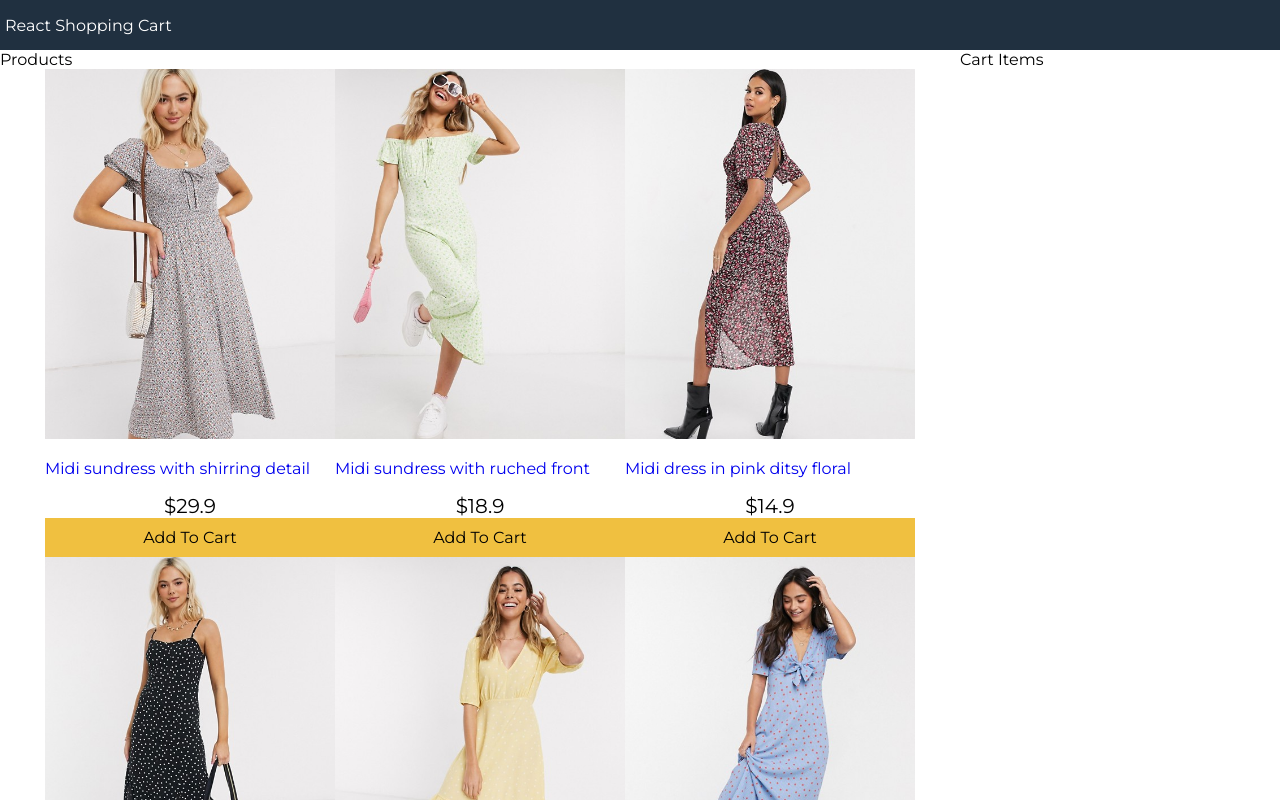
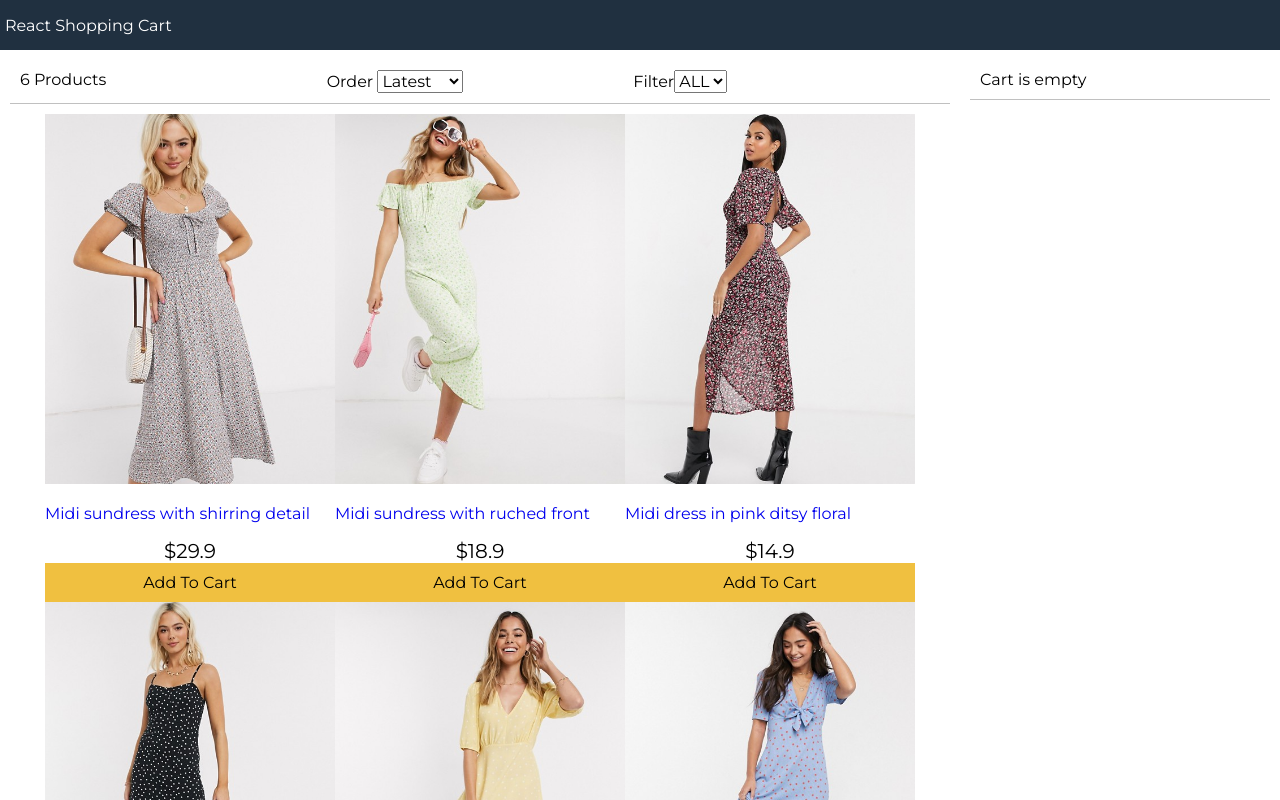
Before and after one commit to Qweffy/react-shopping-cart, a React (Create React App) app: page / in a window 1280 px wide. Shown: the top 800 px of the page. Built offline with nearby package versions, Linux system fonts and the light colour scheme.

Commit message:
carritox

```diff
--- a/src/App.js
+++ b/src/App.js
@@ -1,4 +1,6 @@
 import React from "react";
+import Cart from "./components/Cart";
+import Filter from "./components/Filter";
 import Products from "./components/Products";
 import data from "./data.json";
 
@@ -7,10 +9,67 @@ class App extends React.Component {
     super();
     this.state = {
       products: data.products,
+      cartItems: [],
       size: "",
       sort: "",
     };
   }
+  removeFromCart = (product) => {
+    const cartItems = this.state.cartItems.slice();
+    this.setState({
+      cartItems: cartItems.filter((x) => x._id !== product._id),
+    });
+  };
+
+  addToCart = (product) => {
+    const cartItems = this.state.cartItems.slice();
+    let alreadyInCart = false;
+    cartItems.forEach((item) => {
+      if (item._id === product._id) {
+        item.count++;
+        alreadyInCart = true;
+      }
+    });
+    if (!alreadyInCart) {
+      cartItems.push({ ...product, count: 1 });
+    }
+    this.setState({ cartItems });
+  };
+  sortProducts = (event) => {
+    const sort = event.target.value;
+
+    this.setState((state) => ({
+      sort: sort,
+      products: this.state.products
+        .slice()
+        .sort((a, b) =>
+          sort === "lowest"
+            ? a.price < b.price
+              ? 1
+              : -1
+            : sort === "highest"
+            ? a.price > b.price
+              ? 1
+              : -1
+            : a._id > b._id
+            ? 1
+            : -1
+        ),
+    }));
+  };
+  filterProducts = (event) => {
+    if (event.target.value === "") {
+      this.setState({ size: event.target.value, products: data.products });
+    } else {
+      this.setState({
+        size: event.target.value,
+        products: data.products.filter(
+          (product) => product.availableSizes.indexOf(event.target.value) >= 0
+        ),
+      });
+    }
+  };
+
   render() {
     return (
       <div className="grid-container">
@@ -20,10 +79,26 @@ class App extends React.Component {
         <main>
           <div className="content">
             <div className="main">
-              Products
-              <Products products={this.state.products}> </Products>
+              <Filter
+                count={this.state.products.length}
+                size={this.state.size}
+                sort={this.state.sort}
+                filterProducts={this.filterProducts}
+                sortProducts={this.sortProducts}
+              ></Filter>
+              <Products
+                products={this.state.products}
+                addToCart={this.addToCart}
+              >
+                {" "}
+              </Products>
             </div>
-            <div className="sidebar">Cart Items</div>
+            <div className="sidebar">
+              <Cart
+                cartItems={this.state.cartItems}
+                removeFromCart={this.removeFromCart}
+              ></Cart>
+            </div>
           </div>
         </main>
         <footer>All right is reserved</footer>
--- /dev/null
+++ b/src/components/Cart.js
@@ -0,0 +1,55 @@
+import React, { Component } from "react";
+import formatCurrency from "../util";
+
+export default class Cart extends Component {
+  render() {
+    const { cartItems } = this.props;
+    return (
+      <div>
+        {cartItems.length === 0 ? (
+          <div className="cart cart-header">Cart is empty</div>
+        ) : (
+          <div className="cart cart-header">
+            You have {cartItems.length} in the cart {""}
+          </div>
+        )}
+
+        <div>
+          <div className="cart">
+            <ul className="cart-items">
+              {cartItems.map((item) => (
+                <li key={item._id}>
+                  <div>
+                    <img src={item.image} alt={item.title}></img>
+                  </div>
+                  <div>{item.title}</div>
+                  <div className="right">
+                    {formatCurrency(item.price)} x {item.count}{" "}
+                    <button
+                      className="button"
+                      onClick={() => this.props.removeFromCart(item)}
+                    >
+                      Remove
+                    </button>
+                  </div>
+                </li>
+              ))}
+            </ul>
+          </div>
+          {cartItems.length !== 0 && (
+            <div className="cart">
+              <div className="total">
+                <div>
+                  {formatCurrency(
+                    cartItems.reduce((a, c) => a + c.price * c.count, 0)
+                  )}
+                </div>
+                <button className="button primary">Proceed</button>
+              </div>
+            </div>
+          )}
+        </div>
+      </div>
+    );
+  }
+}
--- /dev/null
+++ b/src/components/Filter.js
@@ -0,0 +1,31 @@
+import React, { Component } from "react";
+
+export default class Filter extends Component {
+  render() {
+    return (
+      <div className="filter">
+        <div className="filter-result">{this.props.count} Products</div>
+        <div className="filter-sort">
+          Order{" "}
+          <select value={this.props.sort} onChange={this.props.sortProducts}>
+            <option>Latest</option>
+            <option value="lowest">Lowest</option>
+            <option value="highest">Highest</option>
+          </select>
+        </div>
+        <div className="filter-size">
+          Filter
+          <select value={this.props.size} onChange={this.props.filterProducts}>
+            <option value="">ALL</option>
+            <option value="XS">XS</option>
+            <option value="S">S</option>
+            <option value="M">M</option>
+            <option value="L">L</option>
+            <option value="XL">XL</option>
+            <option value="XXL">XXL</option>
+          </select>
+        </div>
+      </div>
+    );
+  }
+}
--- a/src/components/Products.js
+++ b/src/components/Products.js
@@ -16,7 +16,13 @@ export default class Products extends Component {
                 <div className="product-price">
                   <div>{formatCurrency(product.price)}</div>{" "}
                 </div>
-                <button className="button primary"> Add To Cart</button>
+                <button
+                  onClick={() => this.props.addToCart(product)}
+                  className="button primary"
+                >
+                  {" "}
+                  Add To Cart
+                </button>
               </div>
             </li>
           ))}
--- a/src/index.css
+++ b/src/index.css
@@ -133,3 +133,59 @@ footer {
 .button.primary {
   background-color: #f0c040;
 }
+
+.filter {
+  display: flex;
+  justify-content: space-between;
+  padding: 1rem;
+  margin: 1rem;
+  border-bottom: 0.1rem #c0c0c0 solid;
+}
+.filter div {
+  flex: 1;
+}
+
+.cart {
+  padding: 1rem;
+  margin: 1rem;
+  display: flex;
+}
+.cart-header {
+  border-bottom: 0.1rem #c0c0c0 solid;
+}
+
+.cart-items {
+  padding: 0;
+  width: 100%;
+  list-style-type: none;
+}
+.cart-items img {
+  width: 5rem;
+}
+card-items li {
+  display: flex;
+}
+.cart-items li div {
+  padding: 0.5rem;
+}
+cart-items li div:last-child {
+  flex: 1;
+}
+.right {
+  text-align: right;
+}
+
+.total {
+  display: flex;
+  justify-content: space-between;
+  align-items: center;
+  width: 100%;
+}
+
+.total > div {
+  font-size: 2rem;
+}
+.total > div,
+.total > button {
+  flex: 1;
+}
```
Also changed, not shown: public/index.html (+4 -4 lines), 1 other file (tests, documents, lock files or other folders).
